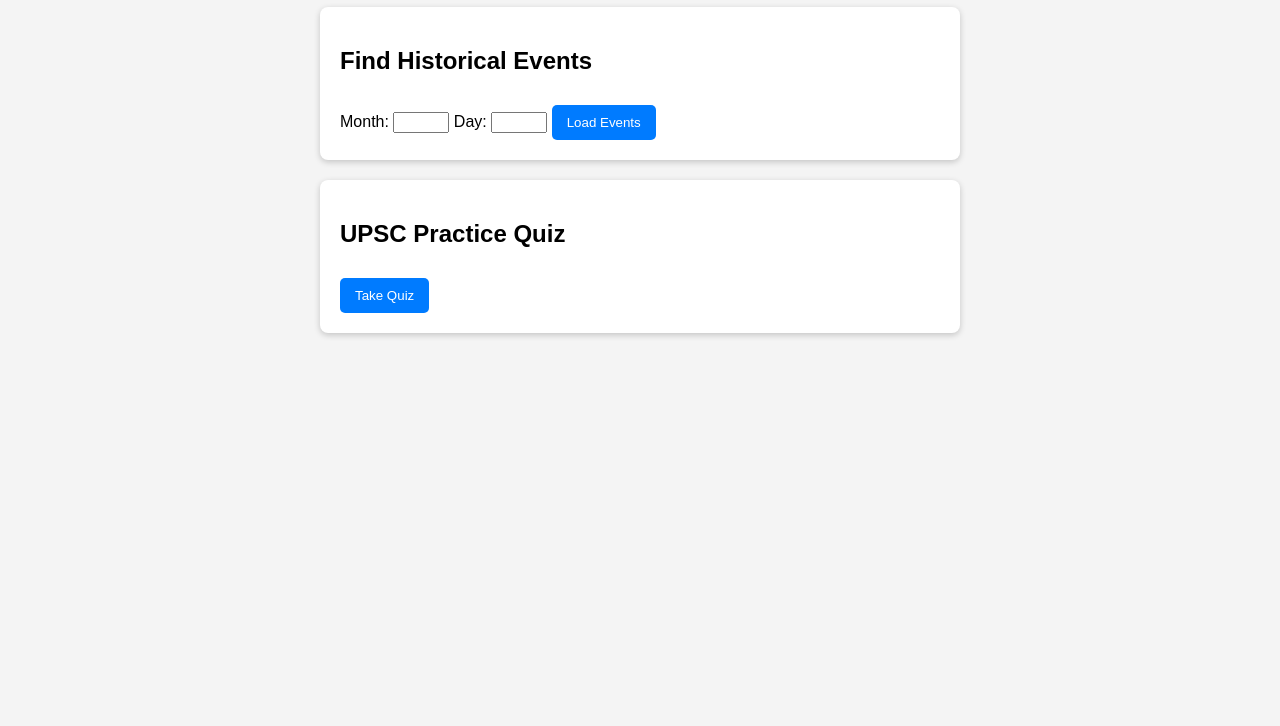
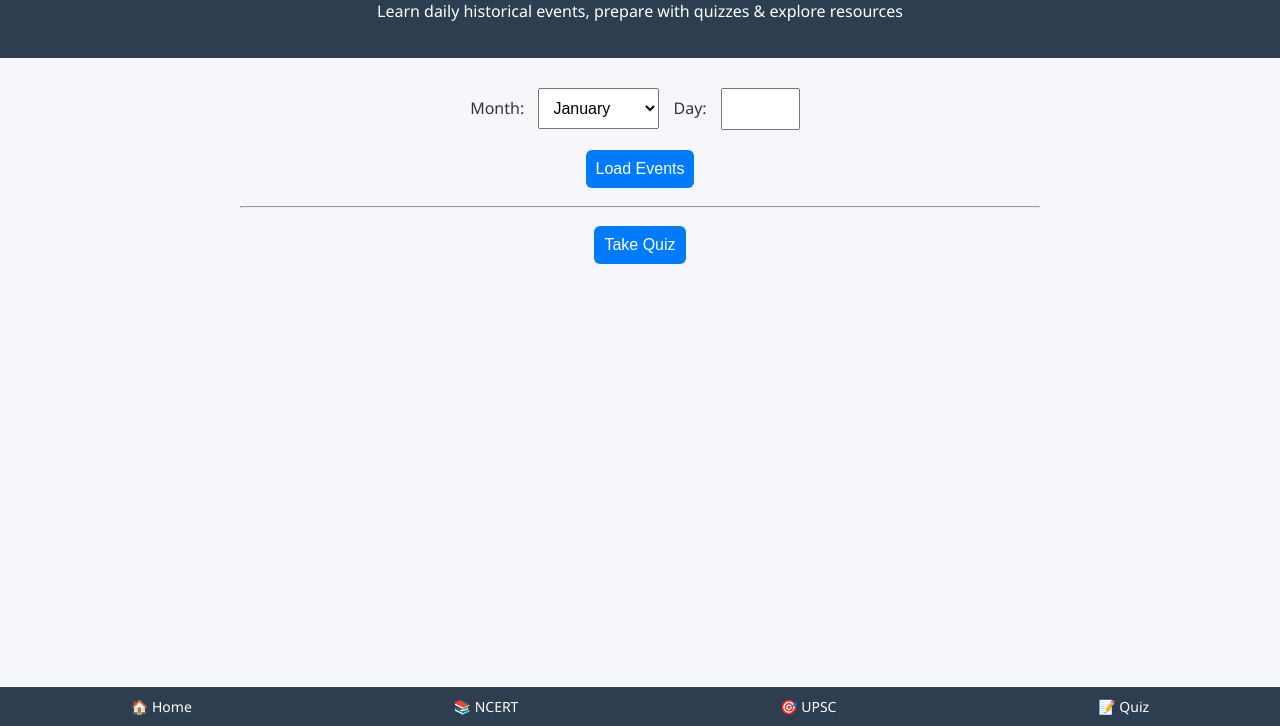
Before and after one commit to sandeep780049/history-events-app, a website: page frontend/index.html in a window 1280 px wide. Shown: the part 74-800 px from the top of the page. Drawn offline with Linux system fonts and the light colour scheme.

Commit message:
Update index.html

```diff
--- a/frontend/index.html
+++ b/frontend/index.html
@@ -1,70 +1,109 @@
 <!DOCTYPE html>
 <html lang="en">
 <head>
-  <meta charset="UTF-8">
-  <meta name="viewport" content="width=device-width, initial-scale=1.0">
-  <title>History Events & UPSC Quiz</title>
+  <meta charset="UTF-8" />
+  <meta name="viewport" content="width=device-width, initial-scale=1.0" />
+  <meta name="description" content="Daily Historical Events & UPSC Quiz - Learn history, take quizzes, and explore NCERT & UPSC resources." />
+  <title>📜 History Explorer - UPSC Companion</title>
+
   <style>
     body {
-      font-family: Arial, sans-serif;
-      margin: 20px;
-      background: #f4f4f4;
-    }
-    h1 {
-      text-align: center;
+      font-family: 'Segoe UI', Arial, sans-serif;
+      margin: 0; padding: 0;
+      background: #f5f7fa;
       color: #333;
     }
-    .section {
-      background: white;
+    header {
+      background: #2c3e50;
+      color: white;
       padding: 20px;
-      margin: 20px auto;
-      max-width: 600px;
-      border-radius: 8px;
-      box-shadow: 0 2px 6px rgba(0,0,0,0.2);
+      text-align: center;
     }
+    header h1 { margin: 0; font-size: 28px; }
+    .container { max-width: 800px; margin: auto; padding: 20px; text-align: center; }
+    input, select, button { margin: 10px; padding: 10px; font-size: 16px; }
     button {
-      margin-top: 10px;
-      padding: 10px 15px;
-      border: none;
       background: #007bff;
       color: white;
-      border-radius: 5px;
+      border: none;
+      border-radius: 6px;
       cursor: pointer;
     }
-    button:hover {
-      background: #0056b3;
+    button:hover { background: #0056b3; }
+    .card {
+      background: #fff;
+      padding: 15px;
+      margin: 15px auto;
+      max-width: 600px;
+      border-radius: 10px;
+      box-shadow: 0 4px 8px rgba(0,0,0,0.1);
+      text-align: left;
     }
-    .event {
-      margin: 8px 0;
-      padding: 10px;
-      background: #f9f9f9;
-      border-left: 4px solid #007bff;
+    .event-actions { margin-top: 10px; }
+    .footer-nav {
+      position: fixed;
+      bottom: 0;
+      width: 100%;
+      background: #2c3e50;
+      display: flex;
+      justify-content: space-around;
+      padding: 10px 0;
     }
-    .result {
-      margin-top: 15px;
-      padding: 10px;
-      background: #e9ffe9;
-      border: 1px solid #00a000;
+    .footer-nav a {
+      color: white;
+      text-decoration: none;
+      font-size: 14px;
+      text-align: center;
+    }
+    .footer-nav a:hover { text-decoration: underline; }
+    @media (max-width: 600px) {
+      header h1 { font-size: 22px; }
+      input, select, button { width: 90%; }
+      .card { width: 90%; }
     }
   </style>
 </head>
 <body>
-  <h1>📜 History Events & UPSC Quiz</h1>
+  <header>
+    <h1>📜 History Explorer - UPSC Companion</h1>
+    <p>Learn daily historical events, prepare with quizzes & explore resources</p>
+  </header>
 
-  <div class="section">
-    <h2>Find Historical Events</h2>
+  <div class="container">
     <label for="month">Month:</label>
-    <input type="number" id="month" min="1" max="12">
+    <select id="month">
+      <option value="1">January</option>
+      <option value="2">February</option>
+      <option value="3">March</option>
+      <option value="4">April</option>
+      <option value="5">May</option>
+      <option value="6">June</option>
+      <option value="7">July</option>
+      <option value="8">August</option>
+      <option value="9">September</option>
+      <option value="10">October</option>
+      <option value="11">November</option>
+      <option value="12">December</option>
+    </select>
+
     <label for="day">Day:</label>
-    <input type="number" id="day" min="1" max="31">
+    <input type="number" id="day" min="1" max="31" />
+
+    <br>
     <button onclick="loadEvents()">Load Events</button>
     <div id="eventsContainer"></div>
+
+    <hr>
+    <button onclick="loadQuiz()">Take Quiz</button>
+    <div id="quizContainer"></div>
   </div>
 
-  <div class="section">
-    <h2>UPSC Practice Quiz</h2>
-    <button onclick="loadQuiz()">Take Quiz</button>
-    <div id="quizContainer"></div>
+  <!-- Bottom Navigation -->
+  <div class="footer-nav">
+    <a href="/">🏠 Home</a>
+    <a href="/ncert">📚 NCERT</a>
+    <a href="/upsc">🎯 UPSC</a>
+    <a href="#quizContainer">📝 Quiz</a>
   </div>
 
   <script src="script.js"></script>
```
